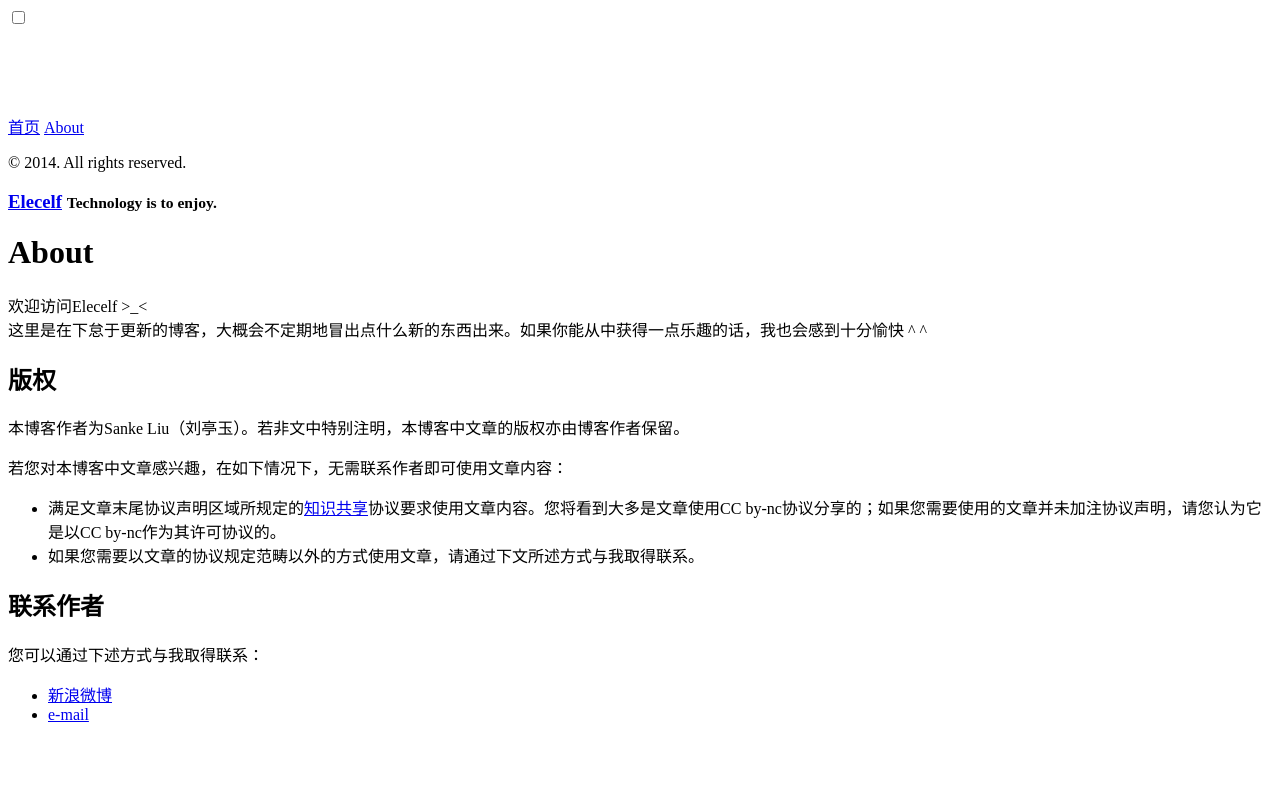
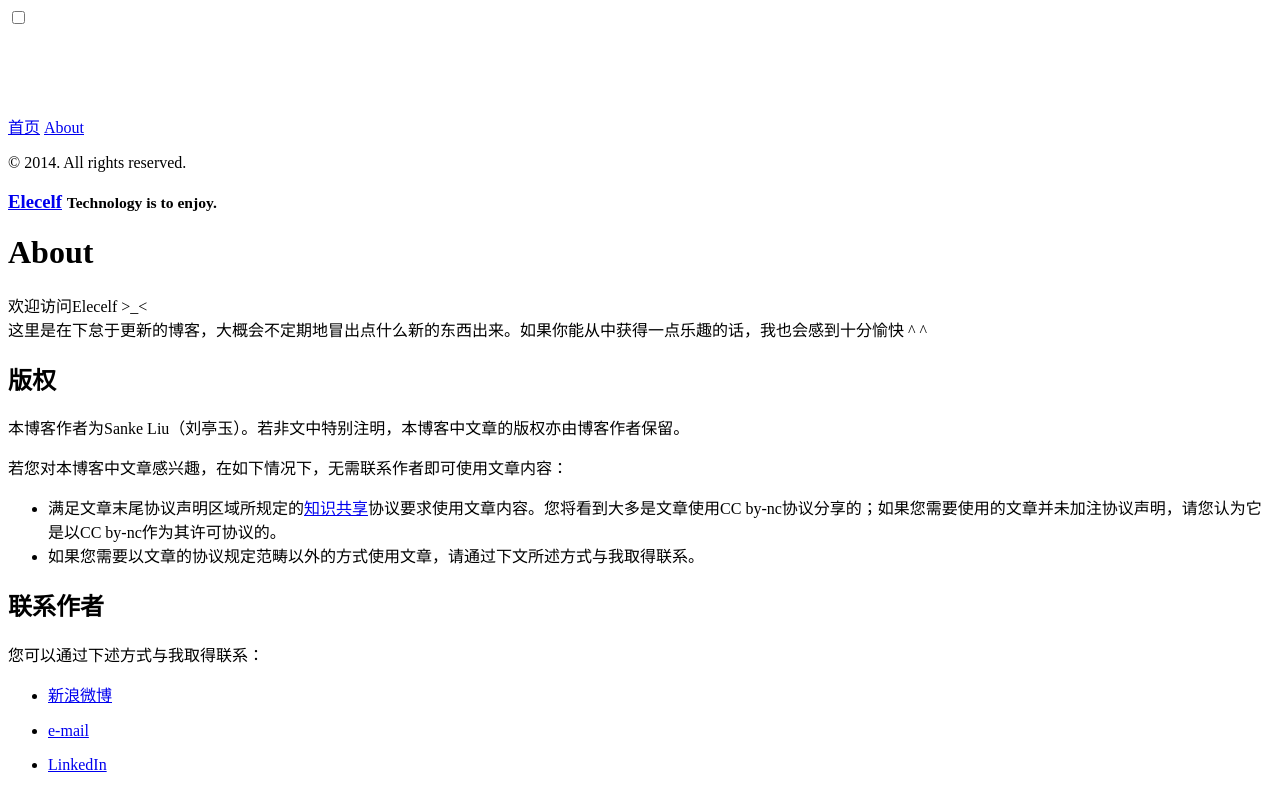
Before and after one commit to snakealpha/snakealpha.github.io, a Jekyll site: the page built from about.md, in a window 1280 px wide. Shown: the top 811 px of the page. Built offline with Jekyll 4.4.1, drawn with Linux system fonts in a browser that asks for light colours; Markdown is read by kramdown in place of the engine named in the settings.

Commit message:
about page fix

```diff
--- a/about.md
+++ b/about.md
@@ -20,5 +20,9 @@ title: About
 
 ## 联系作者
 您可以通过下述方式与我取得联系：
+
 * [新浪微博](http://weibo.com/u/3029729233)
-* [e-mail](elecelf@outlook.com)
+
+* [e-mail](mailto:elecelf@outlook.com)
+
+* [LinkedIn](http://www.linkedin.com/profile/view?id=238841802)
```
